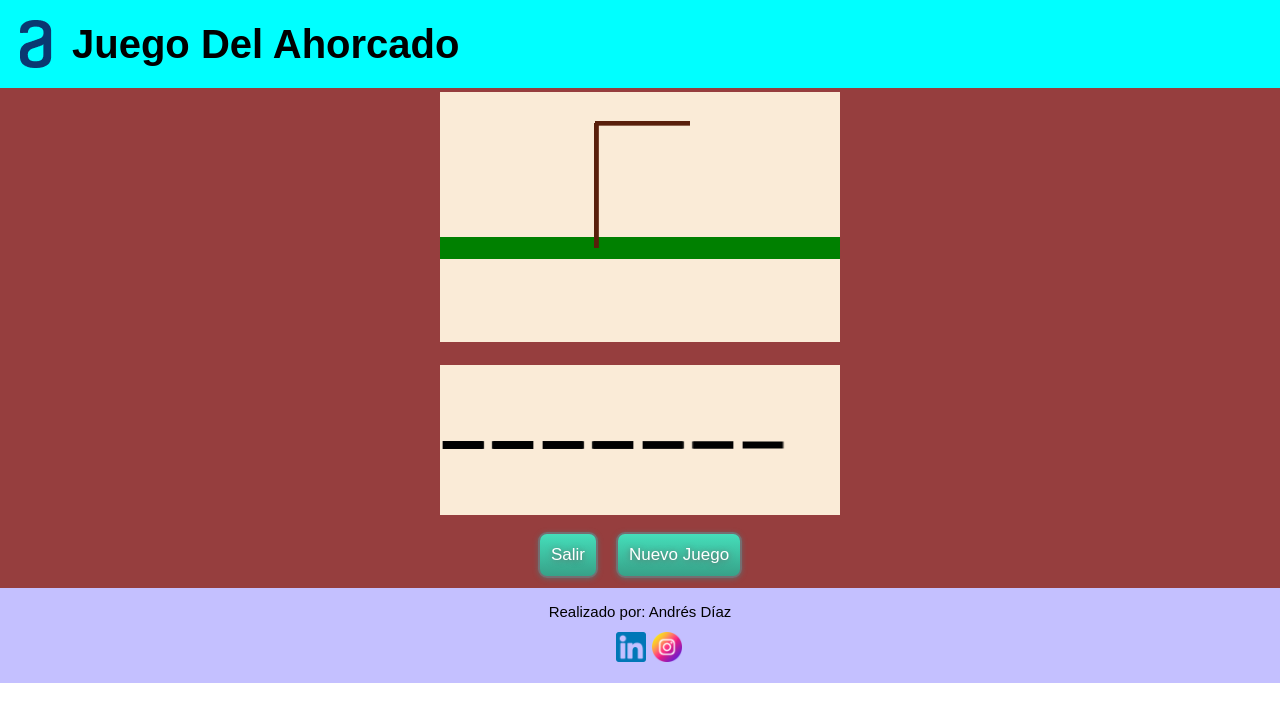
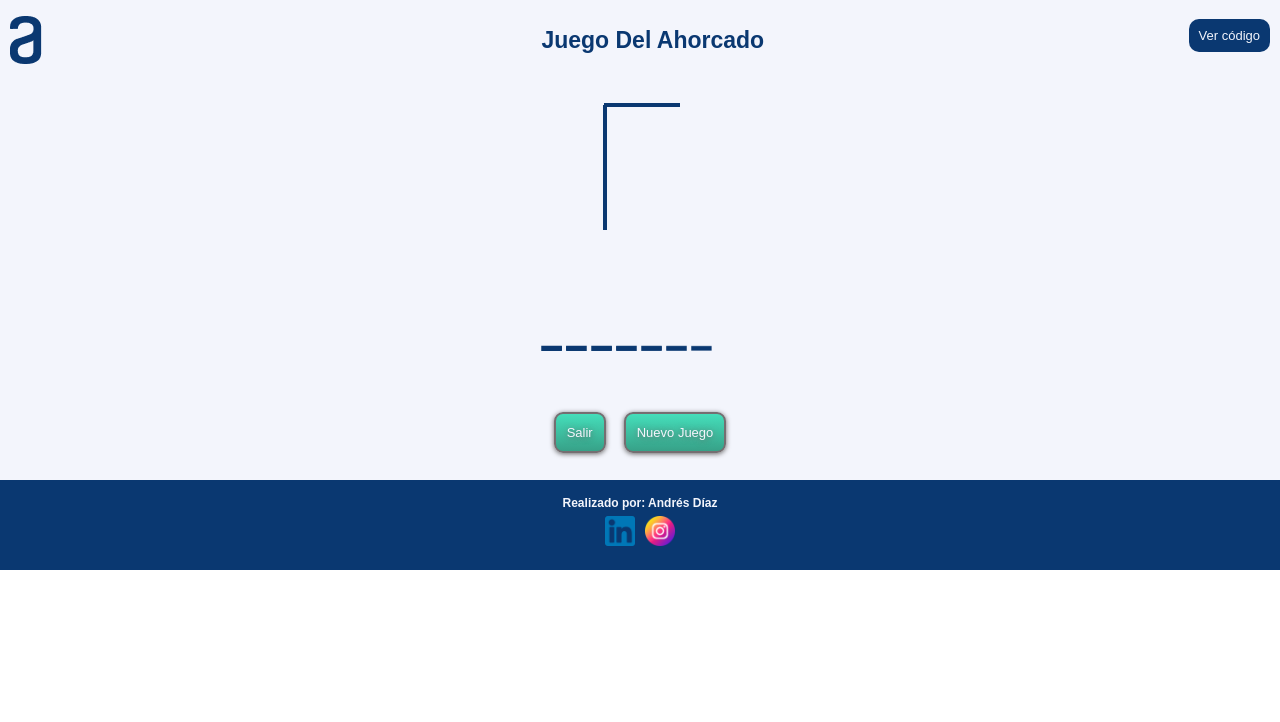
Before and after one commit to andresj5/Oracle_Alura_ChallengeTwo-, a plain HTML site: page index.html in a window 1280 px wide. Both pictures are taken after a click on the button "Iniciar juego". Drawn offline with Linux system fonts and the light colour scheme.

Commit message:
Arreglos en diseño y código

```diff
--- a/index.html
+++ b/index.html
@@ -9,23 +9,35 @@
     <link rel="stylesheet" href="style.css">
     <script src="script.js"></script>
 </head>
+
+
 <body>
-    <header>
-        <img class="logo" src="imagenes/Vector.png">
-        <h3>Juego Del Ahorcado</h3>
+    <header class = "headerPrincipal">
+        <div class = "header-container">
+
+            <img class="logo" src="imagenes/Vector.png">
+            <h3 class="headerPrincipal-titulo">Juego Del Ahorcado</h3>
+            <nav class="header-nav">
+                <p></p><a class="nav-link" href="https://github.com/andresj5/Oracle_Alura_ChallengeTwo-">Ver código</a></p>
+
+            </nav>
+        </div>
+
+
     </header>
 
     <main>
         <section class="inicio">
 
             <div class="login">
-
-                <input class="boton" type= "button" value="Iniciar juego" onclick="iniciarJuego()">
-                <input class="boton" type= "button" value="Nueva palabra" onclick="nuevaPalabra()">
+                <div class="botones-login">
+                    <input class="boton" type= "button" value="Iniciar juego" onclick="iniciarJuego()">
+                    <input class="boton" type= "button" value="Nueva palabra" onclick="nuevaPalabra()">
+                </div>
             </div>
 
             <div class="agregar-palabra">
-                <textarea class="ingresoNuevaPalabra" placeholder="Ingrese una palabra, debe tener minimo tres letras y máximo 8, no se permiten números&#10 ni caracteres especiales..." rows="5" cols="20" minlength="3" maxlength="8" required ></textarea>
+                <textarea class="ingresoNuevaPalabra" placeholder="Ingrese una palabra..." rows="5" cols="20" minlength="3" maxlength="8" required ></textarea>
                 <div class="botones-palabra">
                     <input class="boton" type= "button" value="Guardar y empezar" onclick="guardarPalabra()">
                     <input class="boton" type= "button" value="Cancelar" onclick="cancelar()">
@@ -55,13 +67,16 @@
 
     </main>
 
-    <footer>
-        <div class="redes">
+    <footer class="footer-principal">
+        <div class="footer-container">
             <p>Realizado por: Andrés Díaz</p>
-            <ul>
-                <li><a href="https://www.linkedin.com/in/andresdp5"><img src="imagenes/linkedin.png"></a></li>
-                <li><a href="https://www.instagram.com/andresj5/"><img src="imagenes/instagram.png"></a></li>
-            </ul>
+            <div class="redes">
+                <ul>
+                    <li class="redes-link"><a href="https://www.linkedin.com/in/andresdp5"><img src="imagenes/linkedin.png"></a></li>
+                    <li class="redes-link"><a href="https://www.instagram.com/andresj5/"><img src="imagenes/instagram.png"></a></li>
+                </ul>
+            </div>
+
         </div>
 
     </footer>
--- a/script.js
+++ b/script.js
@@ -1,4 +1,4 @@
-var palabras = ["perro","oceano","teclado","columna","colombia","codigo","euforia","energia","seguro",""];   //
+var palabras = ["perro","oceano","teclado","columna","colombia","codigo","euforia","energia","seguro","ahorcado"];   //
 var palabra = "";
 var letra ="";
 var letrasPalabra = [];
@@ -90,7 +90,7 @@ function iniciarJuego(){
 
                     if (letra == letrasPalabra[i]){
                         pincel2.beginPath();
-                        pincel2.fillStyle="blue";
+                        pincel2.fillStyle="#0A3871";
                         pincel2.font="bold 20px arial";
                         pincel2.textAlign="start";
                         pincel2.fillText(letrasPalabra[i],x,70);
@@ -116,7 +116,7 @@ function iniciarJuego(){
 
                 for (i2=0; i2<incorrectas.length; i2++ ){
                      pincel2.beginPath();
-                     pincel2.fillStyle="red";
+                     pincel2.fillStyle="#0A3871";
                      pincel2.font="bold 20px arial";
                      pincel2.textAlign="start";
                      pincel2.fillText(incorrectas[i2],x2,120);
@@ -127,7 +127,7 @@ function iniciarJuego(){
                     pincel2.clearRect(0, 0, canvas2.width, canvas2.height);
                     window.alert("Perdiste, la palabra era: " + palabra);
                     pincel2.beginPath();
-                    pincel2.fillStyle="red";
+                    pincel2.fillStyle="#0A3871";
                     pincel2.font="bold 20px arial";
                     pincel2.textAlign="start";
                     pincel2.fillText("Perdiste!",100,80);
@@ -149,18 +149,18 @@ function dibujoPrincipal(parte) {
     pincel.canvas.width  = window.innerWidth;
     pincel.canvas.height = window.innerHeight;
 
-    pincel.beginPath();
-    pincel.moveTo(0,500);
-    pincel.lineTo(1370,500);
-    pincel.lineWidth = 70;
-    pincel.strokeStyle = "green";
-    pincel.closePath();
-    pincel.stroke();
+    // pincel.beginPath();
+    // pincel.moveTo(0,500);
+    // pincel.lineTo(1370,500);
+    // pincel.lineWidth = 70;
+    // pincel.strokeStyle = "green";
+    // pincel.closePath();
+    // pincel.stroke();
 
     pincel.beginPath();
-    pincel.moveTo(500,500);
+    pincel.moveTo(500,600);
     pincel.lineTo(500,100);
-    pincel.strokeStyle="#591F0B"
+    pincel.strokeStyle="#0A3871";
     pincel.lineWidth = 15;
     pincel.closePath();
     pincel.stroke();
@@ -190,7 +190,7 @@ function dibujoPrincipal(parte) {
 
 
             pincel.beginPath();
-            pincel.strokeStyle = "black";
+            pincel.strokeStyle = "#0A3871";
             pincel.arc(795,180,30,0,2*Math.PI);
             pincel.closePath();
             pincel.stroke();
@@ -206,7 +206,7 @@ function dibujoPrincipal(parte) {
 
 
             pincel.beginPath();
-            pincel.strokeStyle = "black";
+            pincel.strokeStyle = "#0A3871";
             pincel.arc(795,180,30,0,2*Math.PI);
             pincel.closePath();
             pincel.stroke();
@@ -230,7 +230,7 @@ function dibujoPrincipal(parte) {
 
 
             pincel.beginPath();
-            pincel.strokeStyle = "black";
+            pincel.strokeStyle = "#0A3871";
             pincel.arc(795,180,30,0,2*Math.PI);
             pincel.closePath();
             pincel.stroke();
@@ -261,7 +261,7 @@ function dibujoPrincipal(parte) {
 
 
             pincel.beginPath();
-            pincel.strokeStyle = "black";
+            pincel.strokeStyle = "#0A3871";
             pincel.arc(795,180,30,0,2*Math.PI);
             pincel.closePath();
             pincel.stroke();
@@ -299,7 +299,7 @@ function dibujoPrincipal(parte) {
 
 
             pincel.beginPath();
-            pincel.strokeStyle = "black";
+            pincel.strokeStyle = "#0A3871";
             pincel.arc(795,180,30,0,2*Math.PI);
             pincel.closePath();
             pincel.stroke();
@@ -345,7 +345,7 @@ function dibujoPrincipal(parte) {
 
 
             pincel.beginPath();
-            pincel.strokeStyle = "black";
+            pincel.strokeStyle = "#0A3871";
             pincel.arc(795,180,30,0,2*Math.PI);
             pincel.closePath();
             pincel.stroke();
@@ -404,7 +404,7 @@ function dibujoPrincipal(parte) {
         pincel.moveTo(x1+2,80);
         pincel.lineTo(x2-5,80);
         pincel.lineWidth = 7;
-        pincel.strokeStyle = "black";
+        pincel.strokeStyle = "#0A3871";
         pincel.stroke();
 
         x1 = x2;
--- a/style.css
+++ b/style.css
@@ -1,37 +1,69 @@
 @import url('https://fonts.googleapis.com/css2?family=Changa:wght@200&family=Montserrat:wght@300&family=Open+Sans:ital,wght@1,500&display=swap');
 
-html, body {
-  width:  100%;
-  height: 100%;
-  margin: 0;
+
+header{
+    background-color: #034d3b;
+    height: 80px;
+}
+.header-container{
+    display: flex;
+    align-items: center;
+    height: 100%;
+    width: 100%;
+    justify-content: space-between;
+    margin: 0 auto;
+    background-color: #F3F5FC;
+
+}
+
+.logo{
+
+    margin: 10px;
+
+}
+
+.headerPrincipal-titulo{
+    background-color: #F3F5FC;
+    font-size: 23px;
+    margin-left: 50px;
+    font-weight: bold;
+    font-family: 'Rubik', sans-serif;
+    color: #0A3871;
+    margin-left: 75px;
+
+}
+
+.header-nav{
+    padding: 10px
+}
+
+.nav-link{
+    display: block;
+    text-align: center;
+    font-weight: 50%;
+    font-family: 'Rubik', sans-serif;
+    padding: 10px;
+	margin-bottom: 10px;
+	color: #F3F5FC;
+	background-color: #0A3871;
+	text-decoration: none;
+	transition: .5s;
+    border-radius: 10px;
+    font-size: 13px;
+}
+
+.nav-link:hover {
+    background: rgb(79, 155, 241);
+    font-size: 15px;
 }
 
 
-header{
-    display:flex;
-    align-items: center;
-    background-color:aqua;
-    flex-direction: row;
 
-}
-
-header .logo{
-    margin: 20px;
-}
-
- header h3{
-
-    font-size: 40px;
-    font-weight: bold;
-    text-align: right;
-    font-family: 'Rubik', sans-serif;
-
-}
 
 .boton {
     font-family:'Rubik', sans-serif;;
-    color: #ffffff;
-    font-size: 17px;
+    color: #F3F5FC;
+    font-size: 13px;
     padding: 11px;
     margin: 7px;
     text-decoration: none;
@@ -44,56 +76,61 @@ header .logo{
     text-shadow: 0px 1px 6px #666666;
     border: solid #756e71 2px;
     background: -webkit-gradient(linear, 0 0, 0 100%, from(#45deba), to(#37a188));
-    background: -moz-linear-gradient(top, #45deba, #37a188);
+    background: -moz-linear-gradient(top, #0A3871, #1957a3);
 }
 
 .boton:hover {
-    background: #2c947a;
+    background: #0A3871;
 }
 
+
 .login{
-    background-color: #756e71;
-    height: 500px;
-    /*margin: 20px auto;*/
+    background-color: #F3F5FC;;
     display: flex;
-    flex-direction: column;
+    height: 400px;
     align-items: center;
     justify-content: center;
 }
 
+.botones-login{
+    display: flex;
+    flex-direction: column;
+}
+
+
 .agregar-palabra{
-    height: 500px;
-    background-color: #cc608f;
+    background-color: #F3F5FC;
     display:none;
-    flex-direction: column;
-    align-items: center;
+    height: 400px;
+    align-items:center;
     justify-content: center;
+    flex-direction:column;
+
+    /* flex-wrap: wrap; */
   }
 
 .ingresoNuevaPalabra{
-    width: 40%;
+    width: 25%;
     height: 80px;
-    /*margin: 0 0 20px 10px;*/
+    display: flex;
     padding: 20px;
     font-family: 'Rubik', sans-serif;
-    color: #2c947a;
-    border: 4px solid #2c947a;
+    color: #012e81;
+    border: 4px solid #0A3871;
     font-weight: 700;
     font-size: 20px;
     border-radius: 10px;
-    resize: none;
+
   }
 
+.juego{
 
-
-.juego{
-    background-color: #963e3e;
-    height:500px;
-    display: none;
-    align-items: center;
-    justify-content: center;
+    background-color: #F3F5FC;
+    display:none;
+    /*visibility: hidden;*/
+    height: 400px;
     flex-direction:column;
-
+    flex-wrap: wrap;
 
 }
 .juego-container{
@@ -101,18 +138,20 @@ header .logo{
     align-items: center;
     justify-content: center;
     flex-direction:column;
+    flex-wrap: wrap;
 
 }
 .pantalla{
-    display: inline;
+    display: flex;
+    flex-wrap: wrap;
 }
 
 .canvas{
+    display: flex;
+    background-color: #F3F5FC;
+    width: auto;
+    height: 200px;
 
-    background-color: antiquewhite;
-
-    width: 400px;
-    height: 250px;
 }
 
 .entrada{
@@ -123,10 +162,12 @@ header .logo{
 }
 
 .palabra-secreta{
-    background-color: antiquewhite;
-    width: 400px;
-    height: 150px;
-    margin-top: 20px;
+    display: flex;
+    background-color: #F3F5FC;
+    width: auto;
+    height: 100px;
+    margin-top: 15px;
+
 }
 .botones-juego{
     margin-top:10px;
@@ -138,29 +179,78 @@ header .logo{
 
 footer{
     display: flex;
-    height:95px;
-    background-color: rgb(196, 192, 255);
+    height: 90px;
+    background-color: green;
+
+}
+
+.footer-container{
+
+    bottom:0;
+    width: 100%;
+    display: flex;
+    height:90px;
+    background-color:#0A3871;
+    ;
     align-items: center;
     justify-content: center;
     flex-direction:column;
 }
 
 footer p {
+    display: flex;
     font-family: 'Rubik', sans-serif;
-    font-size: 15px;
+    font-size: 12px;
+    font-weight: bold;
+    color: #F3F5FC;
 }
 
 footer ul{
+
     display: flex;
-    margin-left: 35%;
-    margin-top: 10px;
+    margin-top: 2px;
+    margin-bottom: 2px;
+}
+
+
+footer li img{
+    display: flex;
+    width: 30px;
+    height: 30px;
+    margin: 5px;
 
 }
 
-footer li img{
-    width: 30px;
-    height: 30px;
-    margin: 3px;
+footer li img:hover{
+    display:flex;
+    width: 32px;
+    height: 32px;
+}
+
+@media (max-width:851px){
+
+    .headerPrincipal{
+        height: 150px;
+
+    }
+    .login{
+        height: 500px;
+
+    }
+    .agregar-palabra{
+        height: 500px;
+    }
+
+    .juego{
+        height: 600px;
+    }
+    .juego-container{
+        margin-top:70px;
+    }
+
+    .footer-container{
+        height:200px;
+    }
 
 
 
```
